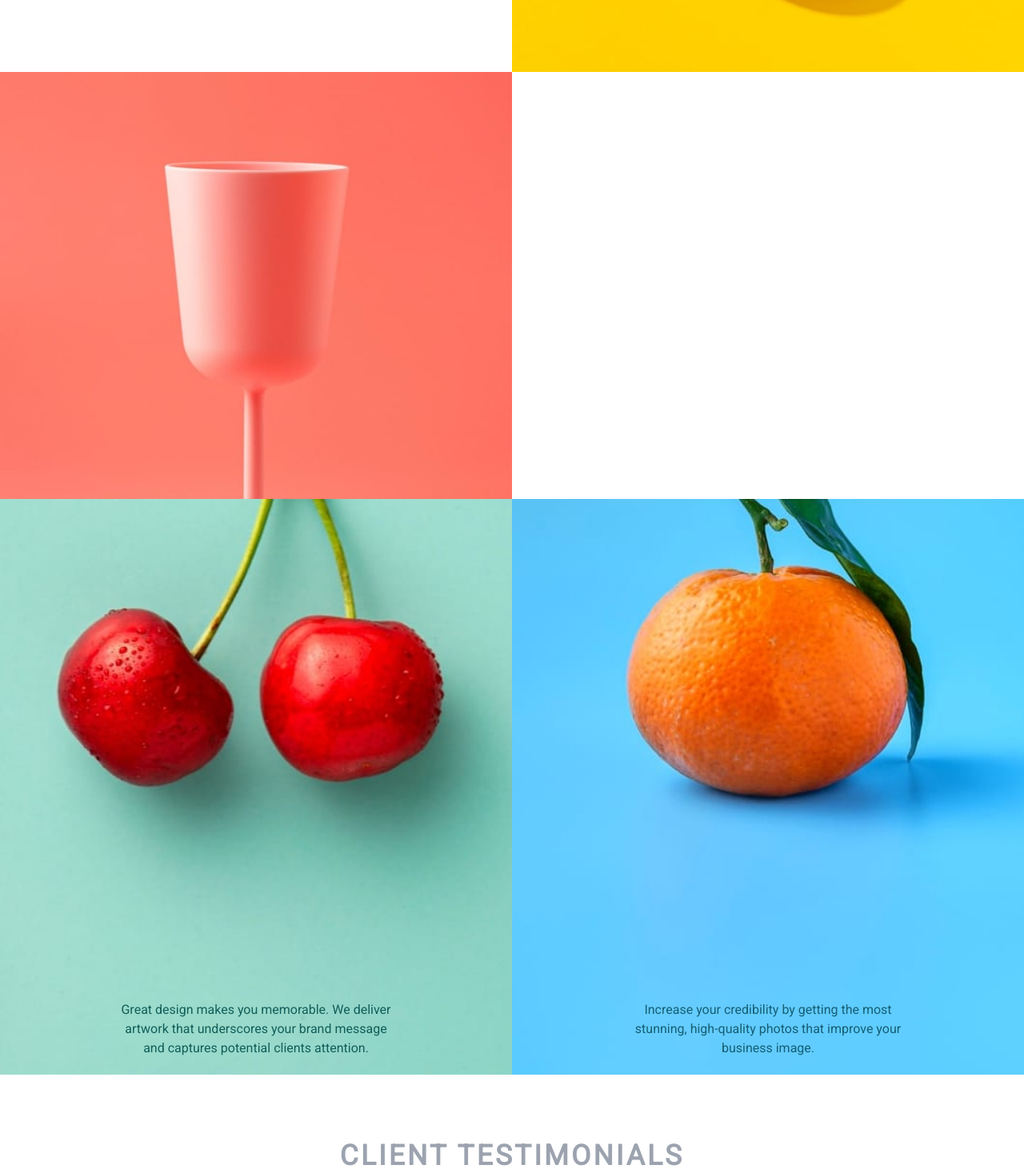
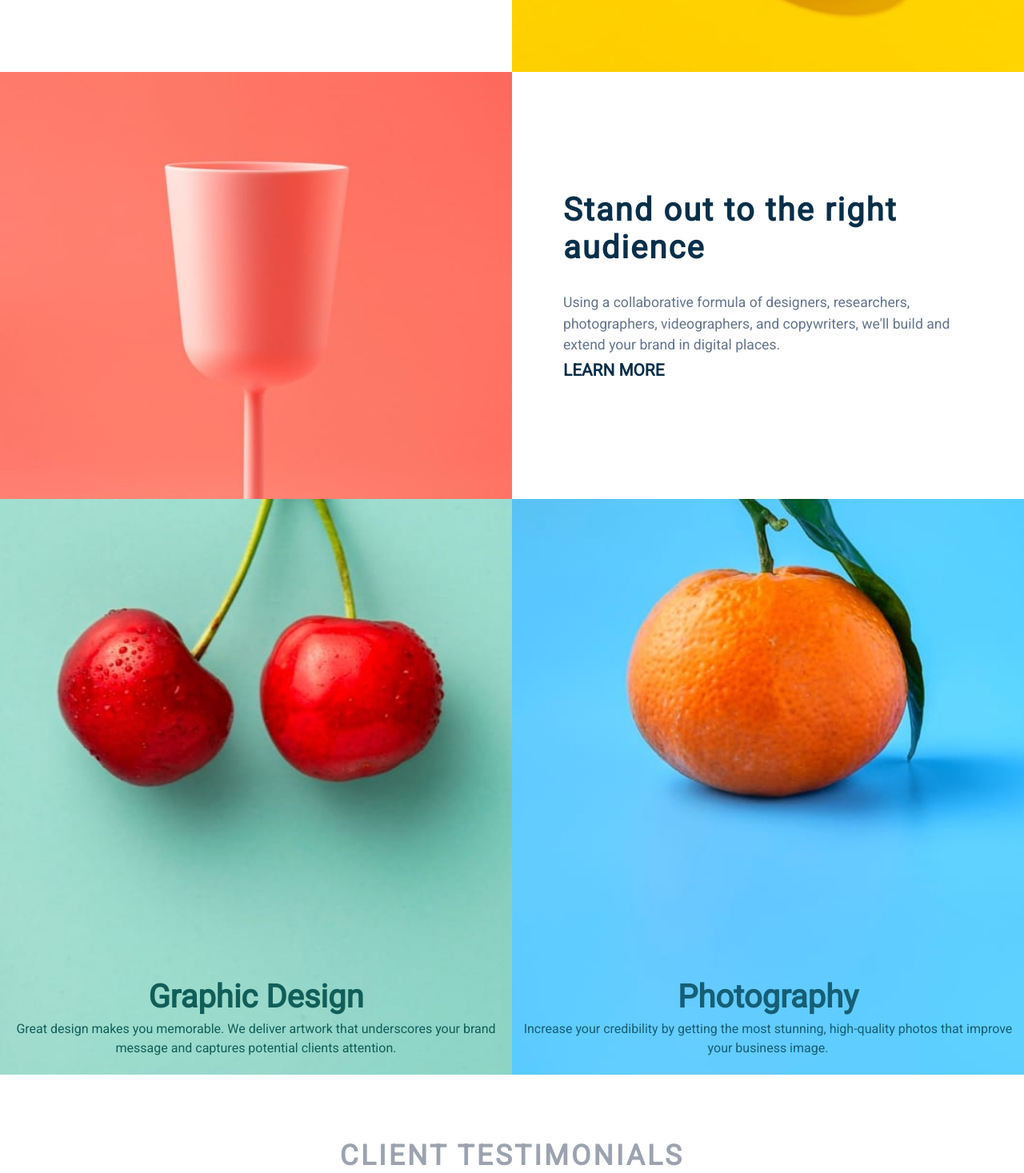
Before and after one commit to elidvenega/react-landing-page, a React (Vite) app: page / in a window 1280 px wide. Shown: the part 1243-2710 px from the top of the page at 80% size. Built offline with nearby package versions, Linux system fonts and the light colour scheme.

Commit message:
Worked on adding ts

```diff
--- a/src/components/Content.tsx
+++ b/src/components/Content.tsx
@@ -1,25 +1,7 @@
 import EggImg from "../assets/images/desktop/image-transform.jpg";
 import PinkCup from "../assets/images/desktop/image-stand-out.jpg";
 // import { Content } from "./data";
-// import { Content } from "./data";
-
-
-// const data: Content = {
-//   paragraphOne: `
-//   We are a full-service creative agency specializing in
-//   helping brands grow fast. Engage your clients through
-//   compelling visuals that do most of the marketing for you.
-//   `,
-//   paragraphTwo: `
-//   Using a collaborative formula of designers, researchers,
-//   photographers, videographers, and copywriters, we'll
-//   build and extend your brand in digital places.
-//   `,
-//   learnMoreHeading: `Learn More`,
-//   audienceHeading: `Stand out to the right audience`,
-//   designHeading: `Graphic Design`,
-//   photographyHeading: `Photography`,
-// };
+import { Content } from "./Data.tsx";
 
 const contentData: Content = {
   cellBlocks: [
@@ -28,9 +10,34 @@ const contentData: Content = {
       title: `Lear More`,
       content: ` We are a full-service creative agency specializing in
       helping brands grow fast. Engage your clients through
-        compelling visuals that do most of the marketing for you.`
-    }
-  ]
+        compelling visuals that do most of the marketing for you.`,
+    },
+    {
+      heading: `Stand out to the right audience`,
+      title: `Learn More`,
+      content: `
+      Using a collaborative formula of designers, researchers,
+      photographers, videographers, and copywriters, we'll
+      build and extend your brand in digital places.
+      `,
+    },
+    {
+      heading: `Graphic Design`,
+      content: `
+      Great design makes you memorable. We deliver
+      artwork that underscores your brand message
+      and captures potential clients attention.
+      `,
+    },
+    {
+      heading: `Photography`,
+      content: `
+      Increase your credibility by getting the most
+      stunning, high-quality photos that improve your
+      business image.
+      `,
+    },
+  ],
 };
 
 export default function Content() {
@@ -39,9 +46,7 @@ export default function Content() {
       <div className="content-container">
         <div className="content-text">
           <div className="content-text-container">
-            <h2>
-            {contentData.cellBlocks[0].heading}
-            </h2>
+            <h2>{contentData.cellBlocks[0].heading}</h2>
             <p>{contentData.cellBlocks[0].content}</p>
             <h3>{contentData.cellBlocks[0].title}</h3>
           </div>
@@ -51,29 +56,21 @@ export default function Content() {
         <img className="content-img" src={PinkCup} alt="pick-cup" />
         <div className="content-text">
           <div className="content-text-container-two">
-            {/* <h2>{data.audienceHeading}</h2>
-            <p>{data.paragraphTwo}</p>
-            <h3>{data.learnMoreHeading}</h3> */}
+            <h2>{contentData.cellBlocks[1].heading}</h2>
+            <p>{contentData.cellBlocks[1].content}</p>
+            <h3>{contentData.cellBlocks[1].title}</h3>
           </div>
         </div>
         <div className="content-img-cherry">
           <div className="content-img-cherry-text">
-            {/* <h2>{data.designHeading}</h2> */}
-            <p>
-              Great design makes you memorable. We deliver <br />
-              artwork that underscores your brand message <br />
-              and captures potential clients attention.
-            </p>
+            <h2>{contentData.cellBlocks[2].heading}</h2>
+            <p> {contentData.cellBlocks[2].content}</p>
           </div>
         </div>
         <div className="content-img-orange">
           <div className="content-img-orange-text">
-            {/* <h2>{data.photographyHeading}</h2> */}
-            <p>
-              Increase your credibility by getting the most <br />
-              stunning, high-quality photos that improve your <br />
-              business image.
-            </p>
+            <h2>{contentData.cellBlocks[3].heading}</h2>
+            <p>{contentData.cellBlocks[3].content}</p>
           </div>
         </div>
       </div>
--- a/src/components/Footer.tsx
+++ b/src/components/Footer.tsx
@@ -2,7 +2,7 @@ import Facebook from "../assets/images/icon-facebook.svg";
 import Instagram from "../assets/images/icon-instagram.svg";
 import Twitter from "../assets/images/icon-twitter.svg";
 import Pinterest from "../assets/images/icon-pinterest.svg";
-import { Content } from "./data";
+import { Content } from "./Data";
 
 const footerLinks: Content = {
   cellBlocks: [
```
